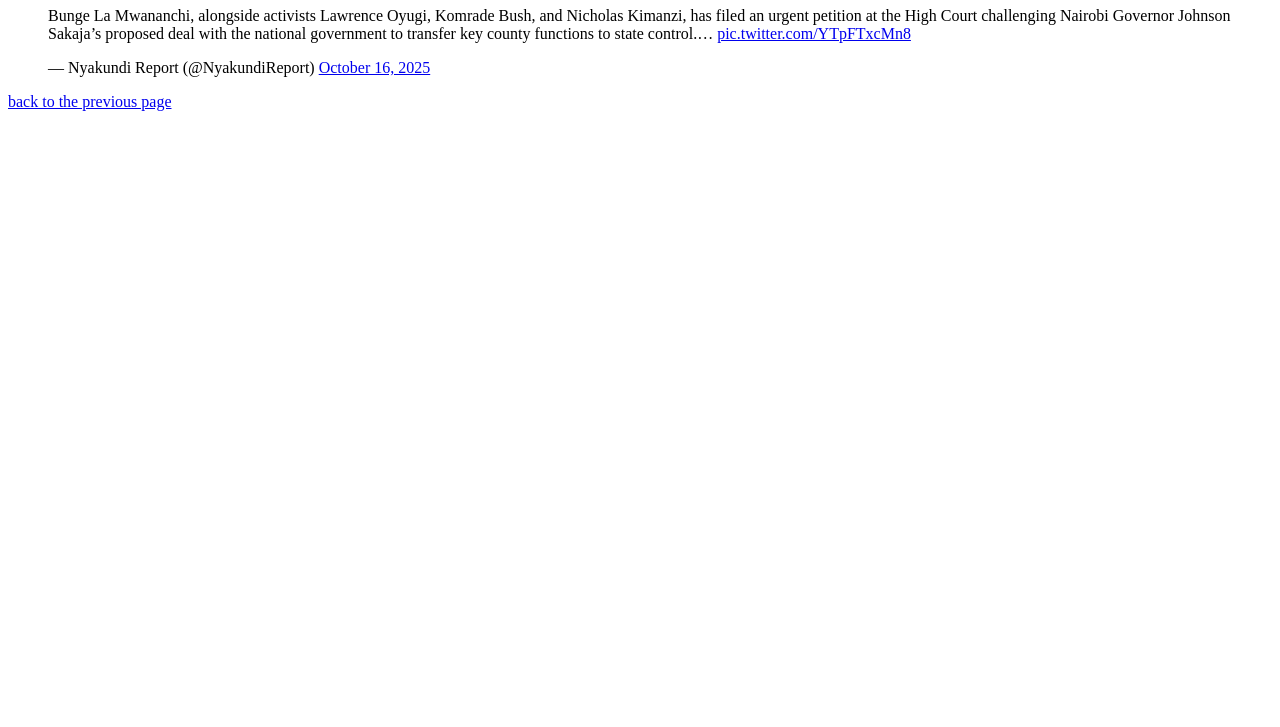
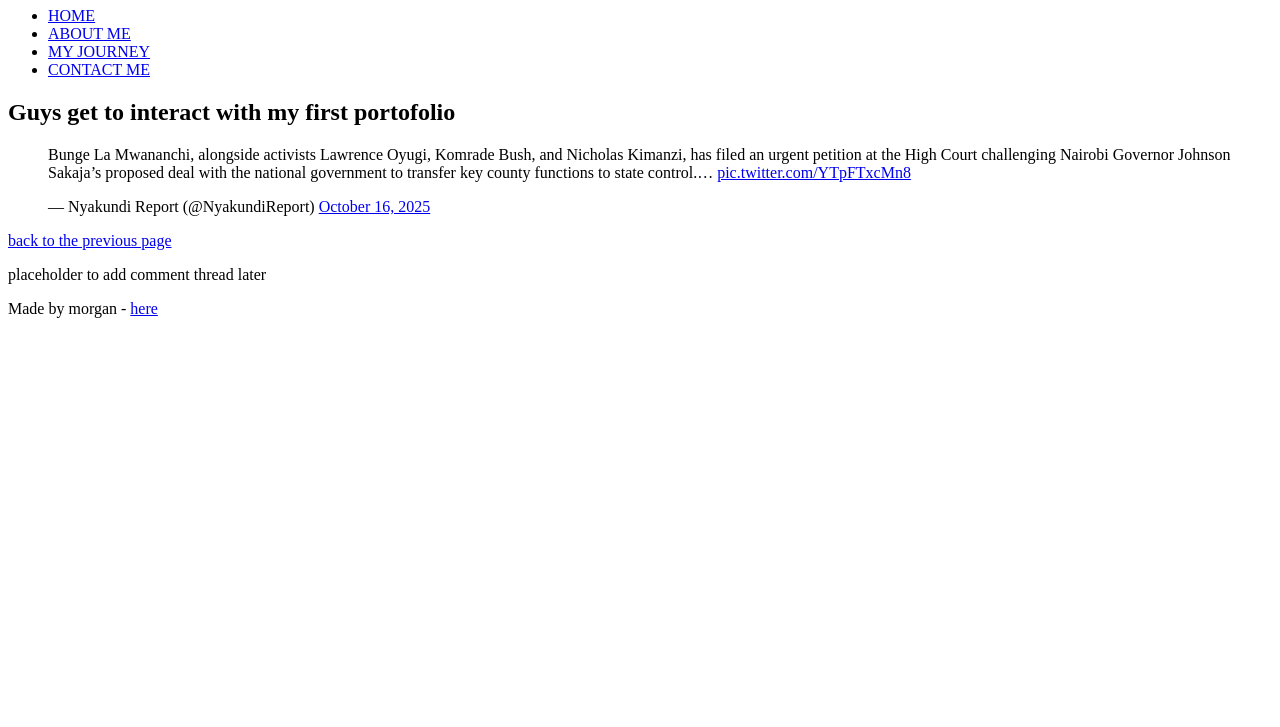
Before and after one commit to morganmusavaliaka/My_First_Portfolio, a plain HTML site: page html_basic/tweets.html in a window 1280 px wide. Shown: the part 73-800 px from the top of the page. Drawn offline with Linux system fonts and the light colour scheme.

Commit message:
created structured html doc on index.html and tweets.html

```diff
--- a/html_basic/tweets.html
+++ b/html_basic/tweets.html
@@ -5,9 +5,30 @@
         <title>MY FIRST PORTOFOLIO</title>
     </head>
     <body>
-        <h1>Guys get to interact with my first portofolio</h1>
-        <blockquote class="twitter-tweet"><p lang="en" dir="ltr">Bunge La Mwananchi, alongside activists Lawrence Oyugi, Komrade Bush, and Nicholas Kimanzi, has filed an urgent petition at the High Court challenging Nairobi Governor Johnson Sakaja’s proposed deal with the national government to transfer key county functions to state control.… <a href="https://t.co/YTpFTxcMn8">pic.twitter.com/YTpFTxcMn8</a></p>&mdash; Nyakundi Report (@NyakundiReport) <a href="https://twitter.com/NyakundiReport/status/1978901185420472589?ref_src=twsrc%5Etfw">October 16, 2025</a></blockquote> <script async src="https://platform.twitter.com/widgets.js" charset="utf-8"></script>
-        <a href="index.html">back to the previous page</a>
+        <header>
+            <h1>Header Main Footer</h1>
+            <nav>
+                <ul>
+                    <li><a href="HOME">HOME</a></li>
+                    <li><a href="ABOUT ME">ABOUT ME</a></li>
+                    <li><a href="MY JOURNEY">MY JOURNEY</a></li>
+                    <li><a href="CONTACT ME">CONTACT ME</a></li>
+                </ul>
+            </nav>
+        </header>
+        <main>
+            <article>
+                <h1>Guys get to interact with my first portofolio</h1>
+                <blockquote class="twitter-tweet"><p lang="en" dir="ltr">Bunge La Mwananchi, alongside activists Lawrence Oyugi, Komrade Bush, and Nicholas Kimanzi, has filed an urgent petition at the High Court challenging Nairobi Governor Johnson Sakaja’s proposed deal with the national government to transfer key county functions to state control.… <a href="https://t.co/YTpFTxcMn8">pic.twitter.com/YTpFTxcMn8</a></p>&mdash; Nyakundi Report (@NyakundiReport) <a href="https://twitter.com/NyakundiReport/status/1978901185420472589?ref_src=twsrc%5Etfw">October 16, 2025</a></blockquote> <script async src="https://platform.twitter.com/widgets.js" charset="utf-8"></script>
+                <a href="index.html">back to the previous page</a>
+            </article>
+            <aside>
+                <p>placeholder to add comment thread later</p>
+            </aside>
+        </main>
+        <footer>
+            <p>Made by morgan - <a href="www.linkedin.com/in/musavamorganliaka" target="_blank">here</a></p>
+        </footer>
     </body>
 
 
```
Also changed, not shown: html_basic/index.html (+22 -0 lines).
